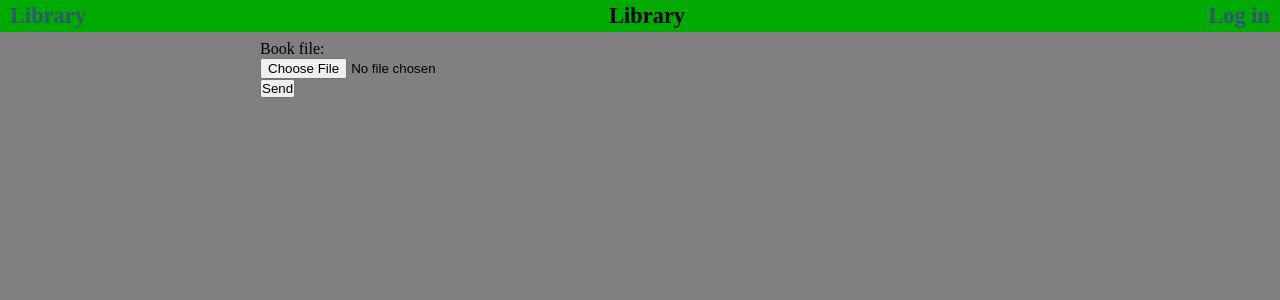
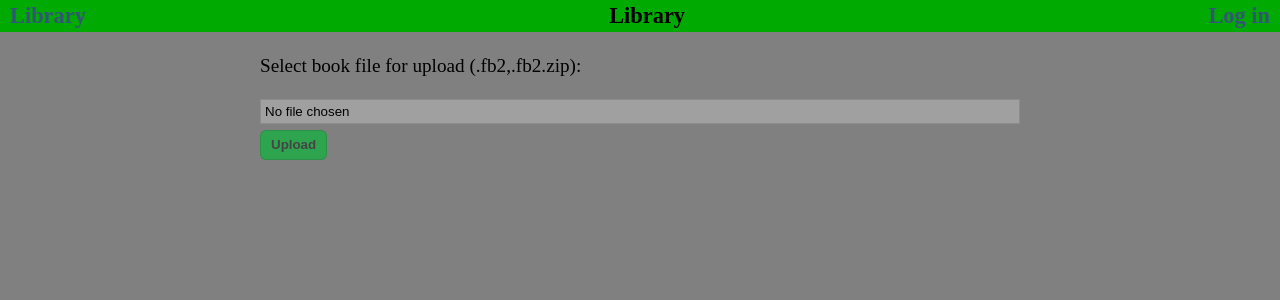
Before and after one commit to dan-1am/webbooks, a Django app: page /upload_book in a window 1280 px wide. Shown: the top 300 px of the page. Run offline with Django 5.2, Linux system fonts and the light colour scheme.

Commit message:
Add style for buttons and file upload.

```diff
--- a/webbooks/static/webbooks/style.css
+++ b/webbooks/static/webbooks/style.css
@@ -37,6 +37,43 @@ a {
 a:hover {text-decoration: underline;}
 img {background-color: #ffffff;}
 
+input[type=file] {
+  background-color: #a0a0a0;
+  border: 1px solid rgba(27, 31, 35, .15);
+  display: inline-block;
+  margin: 6px 0px;
+  padding: 4px 4px;
+  width: 100%;
+}
+
+input[type=file]::file-selector-button {
+  display: none;
+}
+
+button, input[type=submit] {
+  background-color: #2ea44f;
+  border: 1px solid rgba(27, 31, 35, .15);
+  border-radius: 6px;
+  box-sizing: border-box;
+  color: #444;
+  display: inline-block;
+  font-weight: 600;
+  line-height: 20px;
+  padding: 4px 10px;
+  position: relative;
+  text-align: center;
+  text-decoration: none;
+  user-select: none;
+  -webkit-user-select: none;
+  touch-action: manipulation;
+  vertical-align: middle;
+  white-space: nowrap;
+}
+
+button:hover, input[type=submit]:hover {
+  background-color: #2c974b;
+}
+
 header {
   width: 100%;
   height: 2em;
@@ -61,22 +98,10 @@ header p {
 
 header form button {
   background-color: #2ea44f;
-  border: 1px solid rgba(27, 31, 35, .15);
-  border-radius: 6px;
-  box-sizing: border-box;
   color: #444;
-  display: inline-block;
   font-weight: 600;
   line-height: 20px;
   padding: 4px 10px;
-  position: relative;
-  text-align: center;
-  text-decoration: none;
-  user-select: none;
-  -webkit-user-select: none;
-  touch-action: manipulation;
-  vertical-align: middle;
-  white-space: nowrap;
 }
 
 header form button:hover {
--- a/webbooks/templates/webbooks/upload_book.html
+++ b/webbooks/templates/webbooks/upload_book.html
@@ -5,8 +5,8 @@
 {% csrf_token %}
     {% if error_message %}<p><strong>{{ error_message }}</strong></p>{% endif %}
     <input type="hidden" name="userid" value="{{ user.pk }}">
-    <label for="book_file">Book file:</label>
-    <br><input type="file" id="book_file" name="book_file">
-    <br><input type="submit" value="Send">
+    <p>Select book file for upload (.fb2,.fb2.zip):</p>
+    <input type="file" id="book_file" name="book_file">
+    <br><input type="submit" value="Upload">
 </form>
 {% endblock %}
```
